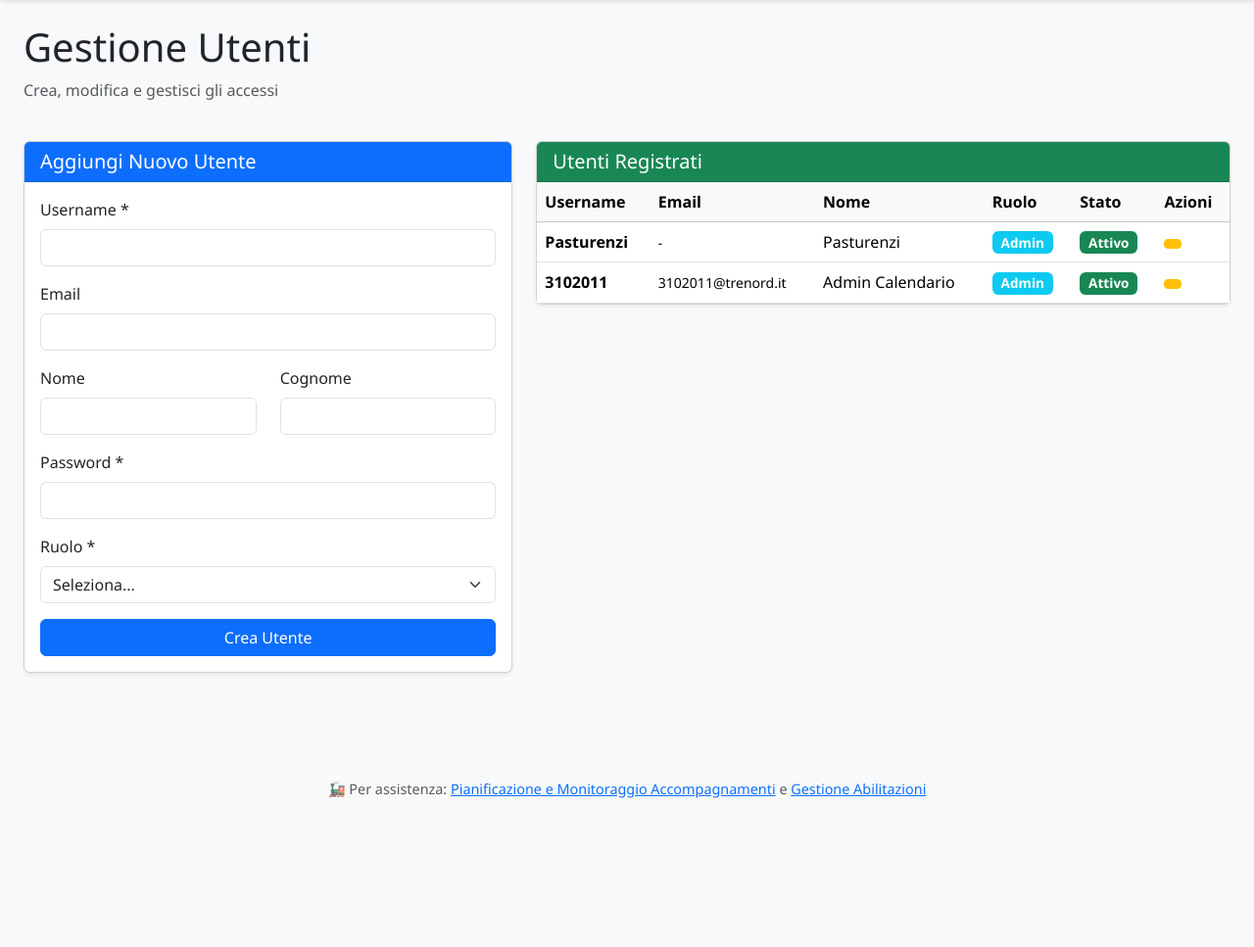
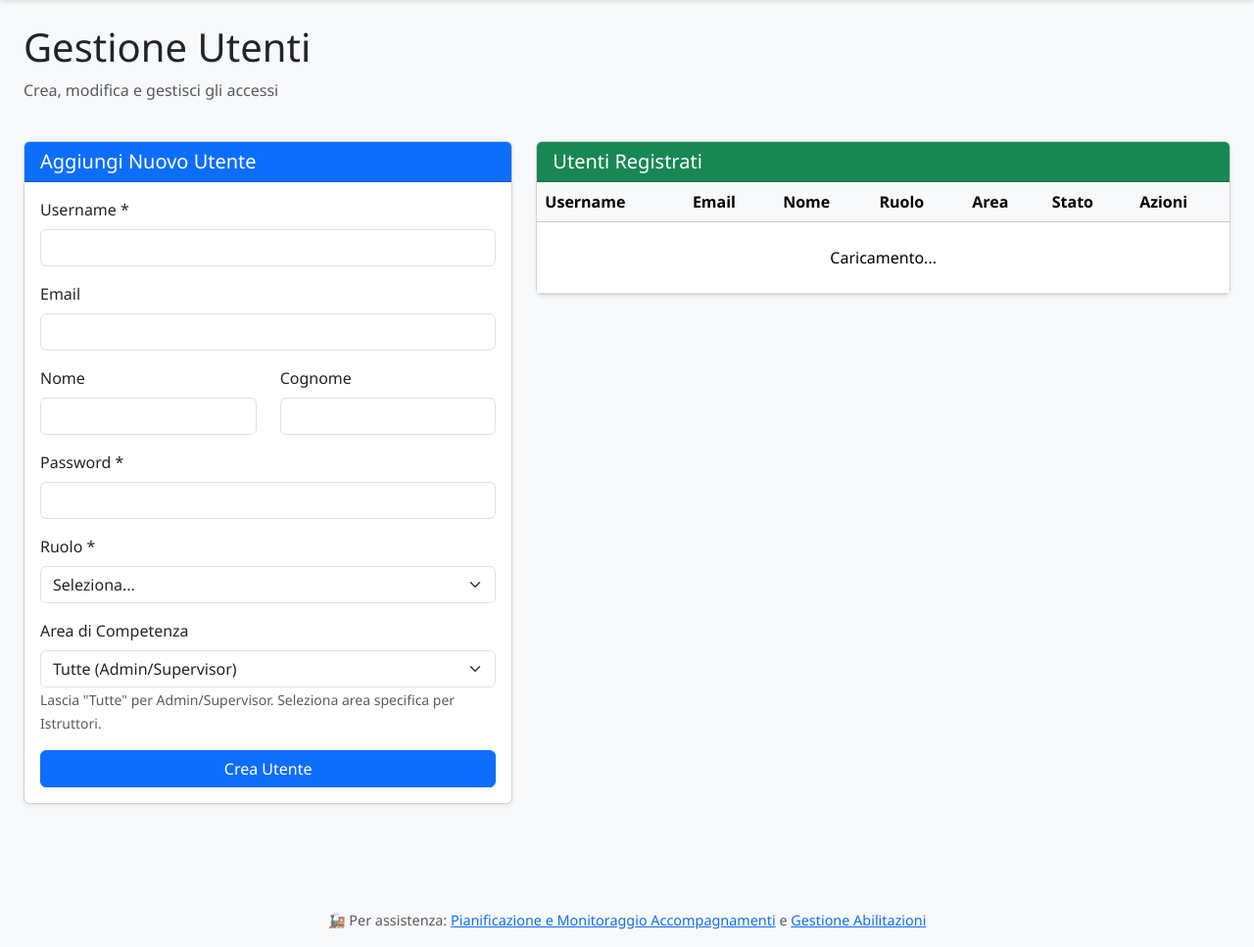
Before and after one commit to hermanbuhl1953-inc/calendario_app, a Flask app: page /admin/utenti in a window 1280 px wide. Shown: the part 56-1023 px from the top of the page at 98% size. Before the commit the page ends 871 px from the top, so only its background shows below. Run offline with Flask 3, Linux system fonts and the light colour scheme; the visitor is signed in with stand-in values (Sample User, id 1); data comes from the database, SQL or seed files in the repository; data that the repository does not hold is empty; some libraries are stand-ins or nearby versions.

Commit message:
Implement area-based access control with 4 areas and supervisor role

```diff
--- a/app.py
+++ b/app.py
@@ -143,6 +143,58 @@ def require_editor(f):
                 messaggio='Solo Editor e Admin possono modificare'), 403
         return f(*args, **kwargs)
     return decorated_function
+
+def require_supervisor(f):
+    """Decoratore: richiede Supervisor, Editor o Admin (no Viewer)"""
+    @wraps(f)
+    def decorated_function(*args, **kwargs):
+        if 'utente_id' not in session:
+            return redirect(url_for('login'))
+
+        utente = get_utente_by_id(session['utente_id'])
+        if not utente or utente['ruolo_nome'] not in ['Admin', 'Editor', 'supervisor']:
+            return render_template('errore.html',
+                messaggio='Non hai i permessi per modificare'), 403
+        return f(*args, **kwargs)
+    return decorated_function
+
+def get_user_area_filter():
+    """Restituisce filtro area per l'utente corrente.
+    - Admin/Supervisor: None (vede tutto)
+    - Istruttore con area: area specifica
+    - Istruttore senza area: None (vede tutto temporaneamente)
+    """
+    if 'utente_id' not in session:
+        return None
+
+    utente = get_utente_by_id(session['utente_id'])
+    if not utente:
+        return None
+
+    # Admin e Supervisor vedono tutte le aree
+    if utente['ruolo_nome'] in ['Admin', 'supervisor']:
+        return None
+
+    # Editor e Viewer filtrano per area se assegnata
+    return utente.get('area')
+
+def filter_by_area(query, area_column='area'):
+    """Aggiunge filtro area alla query se necessario.
+
+    Args:
+        query: Query SQL base
+        area_column: Nome della colonna area (default 'area')
+
+    Returns:
+        tuple: (query_modificata, parametri_extra)
+    """
+    area = get_user_area_filter()
+    if area:
+        # Utente con area assegnata - filtra
+        return (f"{query} AND {area_column} = ?", [area])
+    else:
+        # Admin/Supervisor o utente senza area - nessun filtro
+        return (query, [])
 
 
 @app.template_filter('itdate')
@@ -449,8 +501,17 @@ def impegni():
     """Pagina gestione assenze istruttori"""
     conn = get_db()
 
-    # Lista istruttori
-    istruttori = conn.execute('SELECT * FROM istruttori WHERE attivo = 1 ORDER BY nome').fetchall()
+    # Filtro area per utente corrente
+    area_filter = get_user_area_filter()
+
+    # Lista istruttori (filtrata per area se necessario)
+    if area_filter:
+        istruttori = conn.execute(
+            'SELECT * FROM istruttori WHERE attivo = 1 AND area = ? ORDER BY nome',
+            (area_filter,)
+        ).fetchall()
+    else:
+        istruttori = conn.execute('SELECT * FROM istruttori WHERE attivo = 1 ORDER BY nome').fetchall()
 
     # Lista attività - SOLO categoria ASSENZA
     attivita = conn.execute('''
@@ -459,15 +520,25 @@ def impegni():
         ORDER BY nome
     ''').fetchall()
 
-    # Lista impegni con join - SOLO categoria ASSENZA
-    impegni_list = conn.execute('''
-        SELECT i.*, ist.nome as istruttore_nome, ta.nome as attivita_nome, ta.colore
-        FROM impegni i
-        JOIN istruttori ist ON i.istruttore_id = ist.id
-        JOIN tipi_attivita ta ON i.attivita_id = ta.id
-        WHERE ta.categoria = 'ASSENZA'
-        ORDER BY i.data_inizio DESC
-    ''').fetchall()
+    # Lista impegni con join - SOLO categoria ASSENZA (filtrata per area)
+    if area_filter:
+        impegni_list = conn.execute('''
+            SELECT i.*, ist.nome as istruttore_nome, ta.nome as attivita_nome, ta.colore
+            FROM impegni i
+            JOIN istruttori ist ON i.istruttore_id = ist.id
+            JOIN tipi_attivita ta ON i.attivita_id = ta.id
+            WHERE ta.categoria = 'ASSENZA' AND ist.area = ?
+            ORDER BY i.data_inizio DESC
+        ''', (area_filter,)).fetchall()
+    else:
+        impegni_list = conn.execute('''
+            SELECT i.*, ist.nome as istruttore_nome, ta.nome as attivita_nome, ta.colore
+            FROM impegni i
+            JOIN istruttori ist ON i.istruttore_id = ist.id
+            JOIN tipi_attivita ta ON i.attivita_id = ta.id
+            WHERE ta.categoria = 'ASSENZA'
+            ORDER BY i.data_inizio DESC
+        ''').fetchall()
 
     conn.close()
 
@@ -481,36 +552,73 @@ def calendario(anno):
     """Pagina calendario per anno specifico"""
     conn = get_db()
 
-    # Lista istruttori
-    istruttori = conn.execute('SELECT * FROM istruttori WHERE attivo = 1 ORDER BY nome').fetchall()
-
-    # Impegni dell'anno
-    impegni_anno_raw = conn.execute('''
-        SELECT i.*, ist.nome as istruttore_nome, ta.nome as attivita_nome, ta.colore
-        FROM impegni i
-        JOIN istruttori ist ON i.istruttore_id = ist.id
-        JOIN tipi_attivita ta ON i.attivita_id = ta.id
-        WHERE
-            (strftime('%Y', i.data_inizio) = ? OR strftime('%Y', i.data_fine) = ?)
-            OR (i.data_inizio <= ? AND i.data_fine >= ?)
-    ''', (str(anno), str(anno), f"{anno}-12-31", f"{anno}-01-01")).fetchall()
+    # Filtro area per utente corrente
+    area_filter = get_user_area_filter()
+
+    # Lista istruttori (filtrata per area)
+    if area_filter:
+        istruttori = conn.execute(
+            'SELECT * FROM istruttori WHERE attivo = 1 AND area = ? ORDER BY nome',
+            (area_filter,)
+        ).fetchall()
+    else:
+        istruttori = conn.execute('SELECT * FROM istruttori WHERE attivo = 1 ORDER BY nome').fetchall()
+
+    # Impegni dell'anno (filtrati per area)
+    if area_filter:
+        impegni_anno_raw = conn.execute('''
+            SELECT i.*, ist.nome as istruttore_nome, ta.nome as attivita_nome, ta.colore
+            FROM impegni i
+            JOIN istruttori ist ON i.istruttore_id = ist.id
+            JOIN tipi_attivita ta ON i.attivita_id = ta.id
+            WHERE
+                ((strftime('%Y', i.data_inizio) = ? OR strftime('%Y', i.data_fine) = ?)
+                OR (i.data_inizio <= ? AND i.data_fine >= ?))
+                AND ist.area = ?
+        ''', (str(anno), str(anno), f"{anno}-12-31", f"{anno}-01-01", area_filter)).fetchall()
+    else:
+        impegni_anno_raw = conn.execute('''
+            SELECT i.*, ist.nome as istruttore_nome, ta.nome as attivita_nome, ta.colore
+            FROM impegni i
+            JOIN istruttori ist ON i.istruttore_id = ist.id
+            JOIN tipi_attivita ta ON i.attivita_id = ta.id
+            WHERE
+                (strftime('%Y', i.data_inizio) = ? OR strftime('%Y', i.data_fine) = ?)
+                OR (i.data_inizio <= ? AND i.data_fine >= ?)
+        ''', (str(anno), str(anno), f"{anno}-12-31", f"{anno}-01-01")).fetchall()
 
     # Converti Row in dict per JSON serialization
     impegni_anno = [dict(row) for row in impegni_anno_raw]
 
-    # Sostituzioni dell'anno
-    sostituzioni_raw = conn.execute('''
-        SELECT s.*,
-               io.nome as istruttore_originale,
-               isost.nome as istruttore_sostituto,
-               i.attivita_id, ta.colore
-        FROM sostituzioni s
-        JOIN istruttori io ON s.istruttore_originale_id = io.id
-        JOIN istruttori isost ON s.istruttore_sostituto_id = isost.id
-        JOIN impegni i ON s.impegno_id = i.id
-        JOIN tipi_attivita ta ON i.attivita_id = ta.id
-        WHERE strftime('%Y', s.data_sostituzione) = ?
-    ''', (str(anno),)).fetchall()
+    # Sostituzioni dell'anno (filtrate per area)
+    if area_filter:
+        sostituzioni_raw = conn.execute('''
+            SELECT s.*,
+                   io.nome as istruttore_originale,
+                   isost.nome as istruttore_sostituto,
+                   i.attivita_id, ta.colore
+            FROM sostituzioni s
+            JOIN istruttori io ON s.istruttore_originale_id = io.id
+            JOIN istruttori isost ON s.istruttore_sostituto_id = isost.id
+            JOIN impegni i ON s.impegno_id = i.id
+            JOIN tipi_attivita ta ON i.attivita_id = ta.id
+            WHERE strftime('%Y', s.data_sostituzione) = ? AND io.area = ?
+            ORDER BY s.data_sostituzione
+        ''', (str(anno), area_filter)).fetchall()
+    else:
+        sostituzioni_raw = conn.execute('''
+            SELECT s.*,
+                   io.nome as istruttore_originale,
+                   isost.nome as istruttore_sostituto,
+                   i.attivita_id, ta.colore
+            FROM sostituzioni s
+            JOIN istruttori io ON s.istruttore_originale_id = io.id
+            JOIN istruttori isost ON s.istruttore_sostituto_id = isost.id
+            JOIN impegni i ON s.impegno_id = i.id
+            JOIN tipi_attivita ta ON i.attivita_id = ta.id
+            WHERE strftime('%Y', s.data_sostituzione) = ?
+            ORDER BY s.data_sostituzione
+        ''', (str(anno),)).fetchall()
 
     sostituzioni_anno = [dict(row) for row in sostituzioni_raw]
 
@@ -941,38 +1049,61 @@ def errore():
 
 @app.route('/api/impegni', methods=['GET'])
 def api_get_impegni():
-    """Ottieni lista impegni, opzionalmente filtrati per data"""
-    conn = get_db()
+    """Ottieni lista impegni, opzionalmente filtrati per data e area"""
+    conn = get_db()
+
+    # Filtro area per utente corrente
+    area_filter = get_user_area_filter()
 
     # Controlla se c'è un filtro per data
     data_filtro = request.args.get('data')
 
     if data_filtro:
         # Filtra impegni che includono questa data
-        impegni = conn.execute('''
-            SELECT i.*, ist.nome as istruttore_nome, ta.nome as attivita_nome, ta.colore
-            FROM impegni i
-            JOIN istruttori ist ON i.istruttore_id = ist.id
-            JOIN tipi_attivita ta ON i.attivita_id = ta.id
-            WHERE ? BETWEEN i.data_inizio AND i.data_fine
-            ORDER BY i.data_inizio DESC
-        ''', (data_filtro,)).fetchall()
+        if area_filter:
+            impegni = conn.execute('''
+                SELECT i.*, ist.nome as istruttore_nome, ta.nome as attivita_nome, ta.colore
+                FROM impegni i
+                JOIN istruttori ist ON i.istruttore_id = ist.id
+                JOIN tipi_attivita ta ON i.attivita_id = ta.id
+                WHERE ? BETWEEN i.data_inizio AND i.data_fine AND ist.area = ?
+                ORDER BY i.data_inizio DESC
+            ''', (data_filtro, area_filter)).fetchall()
+        else:
+            impegni = conn.execute('''
+                SELECT i.*, ist.nome as istruttore_nome, ta.nome as attivita_nome, ta.colore
+                FROM impegni i
+                JOIN istruttori ist ON i.istruttore_id = ist.id
+                JOIN tipi_attivita ta ON i.attivita_id = ta.id
+                WHERE ? BETWEEN i.data_inizio AND i.data_fine
+                ORDER BY i.data_inizio DESC
+            ''', (data_filtro,)).fetchall()
     else:
-        # Nessun filtro, restituisci tutti
-        impegni = conn.execute('''
-            SELECT i.*, ist.nome as istruttore_nome, ta.nome as attivita_nome, ta.colore
-            FROM impegni i
-            JOIN istruttori ist ON i.istruttore_id = ist.id
-            JOIN tipi_attivita ta ON i.attivita_id = ta.id
-            ORDER BY i.data_inizio DESC
-        ''').fetchall()
+        # Nessun filtro data
+        if area_filter:
+            impegni = conn.execute('''
+                SELECT i.*, ist.nome as istruttore_nome, ta.nome as attivita_nome, ta.colore
+                FROM impegni i
+                JOIN istruttori ist ON i.istruttore_id = ist.id
+                JOIN tipi_attivita ta ON i.attivita_id = ta.id
+                WHERE ist.area = ?
+                ORDER BY i.data_inizio DESC
+            ''', (area_filter,)).fetchall()
+        else:
+            impegni = conn.execute('''
+                SELECT i.*, ist.nome as istruttore_nome, ta.nome as attivita_nome, ta.colore
+                FROM impegni i
+                JOIN istruttori ist ON i.istruttore_id = ist.id
+                JOIN tipi_attivita ta ON i.attivita_id = ta.id
+                ORDER BY i.data_inizio DESC
+            ''').fetchall()
 
     conn.close()
 
     return jsonify([dict(imp) for imp in impegni])
 
 @app.route('/api/impegni', methods=['POST'])
-@require_editor
+@require_supervisor
 def api_create_impegno():
     """Crea nuovo impegno"""
     try:
@@ -1411,15 +1542,26 @@ def api_dashboard():
 
 @app.route('/api/istruttori', methods=['GET'])
 def api_get_istruttori():
-    """Ottieni lista istruttori"""
-    conn = get_db()
-    istruttori = conn.execute('SELECT * FROM istruttori ORDER BY nome').fetchall()
+    """Ottieni lista istruttori filtrati per area"""
+    conn = get_db()
+
+    # Filtro area per utente corrente
+    area_filter = get_user_area_filter()
+
+    if area_filter:
+        istruttori = conn.execute(
+            'SELECT * FROM istruttori WHERE area = ? ORDER BY nome',
+            (area_filter,)
+        ).fetchall()
+    else:
+        istruttori = conn.execute('SELECT * FROM istruttori ORDER BY nome').fetchall()
+
     conn.close()
     return jsonify([dict(i) for i in istruttori])
 
 @app.route('/api/istruttori', methods=['POST'])
 def api_create_istruttore():
-    """Crea nuovo istruttore"""
+    """Crea nuovo istruttore con area"""
     data = request.json
 
     conn = get_db()
@@ -1427,9 +1569,9 @@ def api_create_istruttore():
 
     try:
         c.execute('''
-            INSERT INTO istruttori (nome, email, attivo)
-            VALUES (?, ?, 1)
-        ''', (data['nome'], data.get('email', '')))
+            INSERT INTO istruttori (nome, email, area, attivo)
+            VALUES (?, ?, ?, 1)
+        ''', (data['nome'], data.get('email', ''), data.get('area')))
 
         istruttore_id = c.lastrowid
         conn.commit()
@@ -1442,15 +1584,15 @@ def api_create_istruttore():
 
 @app.route('/api/istruttori/<int:istruttore_id>', methods=['PUT'])
 def api_update_istruttore(istruttore_id):
-    """Aggiorna istruttore"""
+    """Aggiorna istruttore con area"""
     data = request.json
 
     conn = get_db()
     conn.execute('''
         UPDATE istruttori
-        SET nome = ?, email = ?, attivo = ?
+        SET nome = ?, email = ?, area = ?, attivo = ?
         WHERE id = ?
-    ''', (data['nome'], data.get('email', ''), data.get('attivo', 1), istruttore_id))
+    ''', (data['nome'], data.get('email', ''), data.get('area'), data.get('attivo', 1), istruttore_id))
     conn.commit()
     conn.close()
 
@@ -1759,7 +1901,7 @@ def api_calcola_data_fine():
         return jsonify({'error': str(e)}), 500
 
 @app.route('/api/corsi', methods=['POST'])
-@require_editor
+@require_supervisor
 def api_create_corso():
     """Crea un nuovo corso con impegni associati"""
     try:
@@ -2071,7 +2213,7 @@ def api_lista_utenti():
 @app.route('/api/utenti', methods=['POST'])
 @require_role('Admin')
 def api_crea_utente():
-    """Crea nuovo utente"""
+    """Crea nuovo utente con area"""
     try:
         data = request.json
         username = data.get('username', '').strip()
@@ -2080,16 +2222,17 @@ def api_crea_utente():
         cognome = data.get('cognome', '').strip()
         password = data.get('password', '')
         ruolo = data.get('ruolo', 'Viewer')
+        area = data.get('area')  # Può essere None per Admin/Supervisor
 
         if not username or not password or not ruolo:
             return jsonify({'errore': 'Campi obbligatori mancanti'}), 400
 
-        result = crea_utente(username, email, nome, cognome, password, ruolo)
+        result = crea_utente(username, email, nome, cognome, password, ruolo, area)
         if 'errore' in result:
             return jsonify(result), 400
 
         registra_audit(session.get('utente_id'), 'CREA_UTENTE', 'utenti', result['utente_id'],
-                      f'Username: {username}, Ruolo: {ruolo}', request.remote_addr)
+                      f'Username: {username}, Ruolo: {ruolo}, Area: {area or "Tutte"}', request.remote_addr)
 
         return jsonify({'successo': True, 'utente_id': result['utente_id']})
     except Exception as e:
--- a/templates/admin_users.html
+++ b/templates/admin_users.html
@@ -56,6 +56,18 @@
                             </select>
                         </div>
 
+                        <div class="mb-3">
+                            <label class="form-label">Area di Competenza</label>
+                            <select class="form-select" id="area">
+                                <option value="">Tutte (Admin/Supervisor)</option>
+                                <option value="Scorta">Scorta</option>
+                                <option value="Condotta">Condotta</option>
+                                <option value="Verifica">Verifica</option>
+                                <option value="Manovra">Manovra</option>
+                            </select>
+                            <small class="text-muted">Lascia "Tutte" per Admin/Supervisor. Seleziona area specifica per Istruttori.</small>
+                        </div>
+
                         <button type="submit" class="btn btn-primary w-100">
                             <i class="fas fa-save"></i> Crea Utente
                         </button>
@@ -81,13 +93,14 @@
                                     <th>Email</th>
                                     <th>Nome</th>
                                     <th>Ruolo</th>
+                                    <th>Area</th>
                                     <th>Stato</th>
                                     <th>Azioni</th>
                                 </tr>
                             </thead>
                             <tbody id="listaUtenti">
                                 <tr>
-                                    <td colspan="6" class="text-center py-4">
+                                    <td colspan="7" class="text-center py-4">
                                         <i class="fas fa-spinner fa-spin"></i> Caricamento...
                                     </td>
                                 </tr>
@@ -122,7 +135,7 @@ function caricaUtenti() {
             tbody.empty();
 
             if (utenti.length === 0) {
-                tbody.html('<tr><td colspan="6" class="text-center py-4">Nessun utente</td></tr>');
+                tbody.html('<tr><td colspan="7" class="text-center py-4">Nessun utente</td></tr>');
                 return;
             }
 
@@ -134,6 +147,10 @@ function caricaUtenti() {
                 const ultimoAccesso = utente.ultimo_accesso ?
                     new Date(utente.ultimo_accesso).toLocaleDateString('it-IT') :
                     '<small class="text-muted">Mai</small>';
+
+                const areaBadge = utente.area ?
+                    `<span class="badge" style="background-color: ${getAreaColor(utente.area)}">${utente.area}</span>` :
+                    '<small class="text-muted">Tutte</small>';
 
                 const azioni = utente.attivo ?
                     `<button class="btn btn-sm btn-warning" onclick="disattivaUtente(${utente.id})" title="Disattiva">
@@ -149,6 +166,7 @@ function caricaUtenti() {
                         <td><small>${utente.email || '-'}</small></td>
                         <td>${utente.nome || '-'} ${utente.cognome || ''}</td>
                         <td><span class="badge bg-info">${utente.ruolo || '-'}</span></td>
+                        <td>${areaBadge}</td>
                         <td>${statoHtml}</td>
                         <td>${azioni}</td>
                     </tr>
@@ -168,7 +186,8 @@ function creaUtente() {
         nome: $('#nome').val(),
         cognome: $('#cognome').val(),
         password: $('#password').val(),
-        ruolo: $('#ruolo').val()
+        ruolo: $('#ruolo').val(),
+        area: $('#area').val() || null
     };
 
     $.ajax({
@@ -220,5 +239,18 @@ function attivaUtente(utente_id) {
         }
     });
 }
+
+function getAreaColor(area) {
+    const colors = {
+        'Scorta': '#dc3545',
+        'Condotta': '#0d6efd',
+        'Verifica': '#198754',
+        'Manovra': '#ffc107'
+    };
+    return colors[area] || '#6c757d';
+}
+        }
+    });
+}
 </script>
 {% endblock %}
```
Also changed, not shown: AREA_ACCESS_CONTROL.md (added, +260 -0 lines), database.py (+7 -7 lines), migration_add_areas.py (added, +110 -0 lines), templates/istruttori.html (+30 -0 lines).
